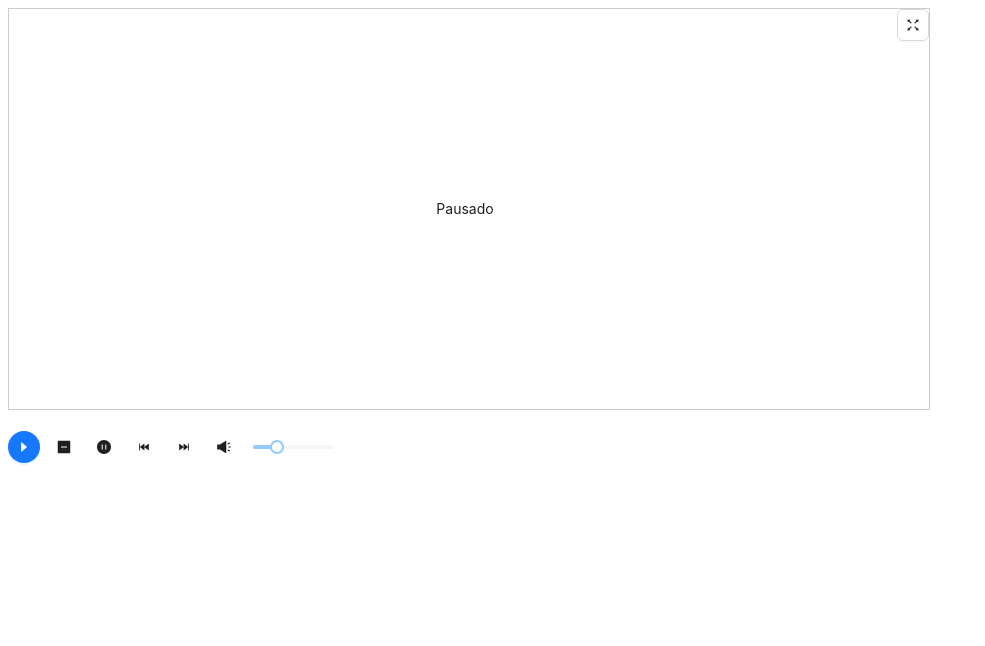
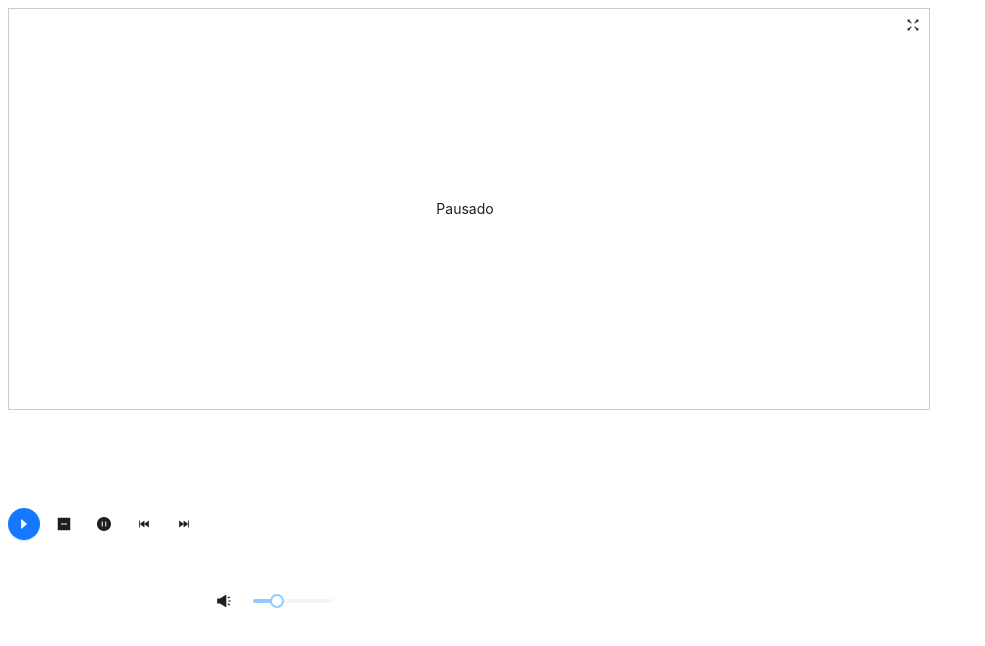
Before and after one commit to Greg-design/playerjs, a React (Vite) app: page / in a window 1280 px wide. Shown: the top 646 px of the page, without its empty margins (0-985 px from the left). Built offline with nearby package versions, Linux system fonts and the light colour scheme.

Commit message:
componente slider de som gradient

```diff
--- a/src/components/SliderSound/index.tsx
+++ b/src/components/SliderSound/index.tsx
@@ -5,19 +5,38 @@ import style from "./style.module.css";
 
 const SliderSound = () => {
   const [isMuted, setIsMuted] = useState(false);
+  const [a, setA] = useState(0);
 
   const handleSliderChange = (value: number) => {
+    setA(value);
     if (value === 0) {
       setIsMuted(true);
     } else {
       setIsMuted(false);
     }
   };
+
   return (
-    <Space>
-      <Button type="text" icon={isMuted ? <CloseCircleFilled /> : <SoundFilled />} />
-      <Slider defaultValue={30} className={style.slider} onChange={handleSliderChange} />
-    </Space>
+    <div>
+      <div>
+        <svg>
+          <defs>
+            <linearGradient id="myGradient" gradientTransform="rotate(90)">
+              <stop offset="0%" stop-color="transparent" />
+              <stop offset={`${100 - a}%`} stop-color="transparent" />
+              <stop offset={`${100 - a}%`} stop-color="#1677ff" />
+              <stop offset="100%" stop-color="#1677ff" />
+            </linearGradient>
+          </defs>
+          <polygon points={`0,0 20,0 20,100`} fill="url(#myGradient)" />
+        </svg>
+      </div>
+
+      <Space>
+        <Button type="text" icon={isMuted ? <CloseCircleFilled /> : <SoundFilled />} />
+        <Slider defaultValue={30} className={style.slider} onChange={handleSliderChange} />
+      </Space>
+    </div>
   );
 };
 
--- a/src/components/TelaDeReproducao/index.tsx
+++ b/src/components/TelaDeReproducao/index.tsx
@@ -1,4 +1,4 @@
-import { FullscreenOutlined } from "@ant-design/icons";
+import { FullscreenExitOutlined, FullscreenOutlined } from "@ant-design/icons";
 import { Button, Space, Tooltip, Typography } from "antd";
 import { useState } from "react";
 import { VideoEstado } from "../../pages/Screen";
@@ -29,7 +29,11 @@ const TelaDeReproducao = ({ video }: TelaDeReproducaoProps) => {
       <Text>{video}</Text>
       <div className={style.btnFullScreen}>
         <Tooltip title="fullscreen">
-          <Button onClick={handleClickFullScreen} icon={<FullscreenOutlined />} />
+          <Button
+            type="text"
+            onClick={handleClickFullScreen}
+            icon={fullscreen ? <FullscreenExitOutlined /> : <FullscreenOutlined />}
+          />
         </Tooltip>
       </div>
     </Space>
```
